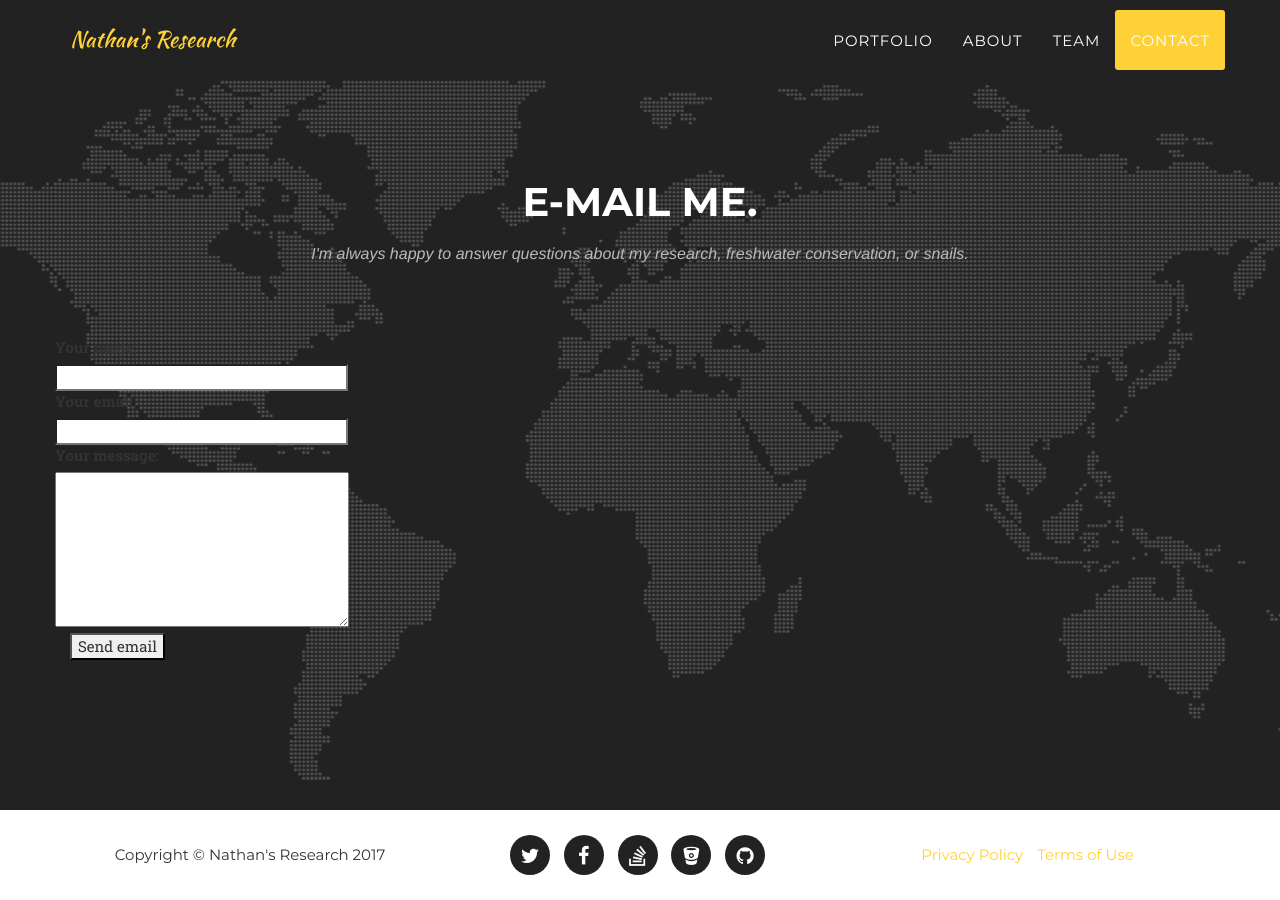
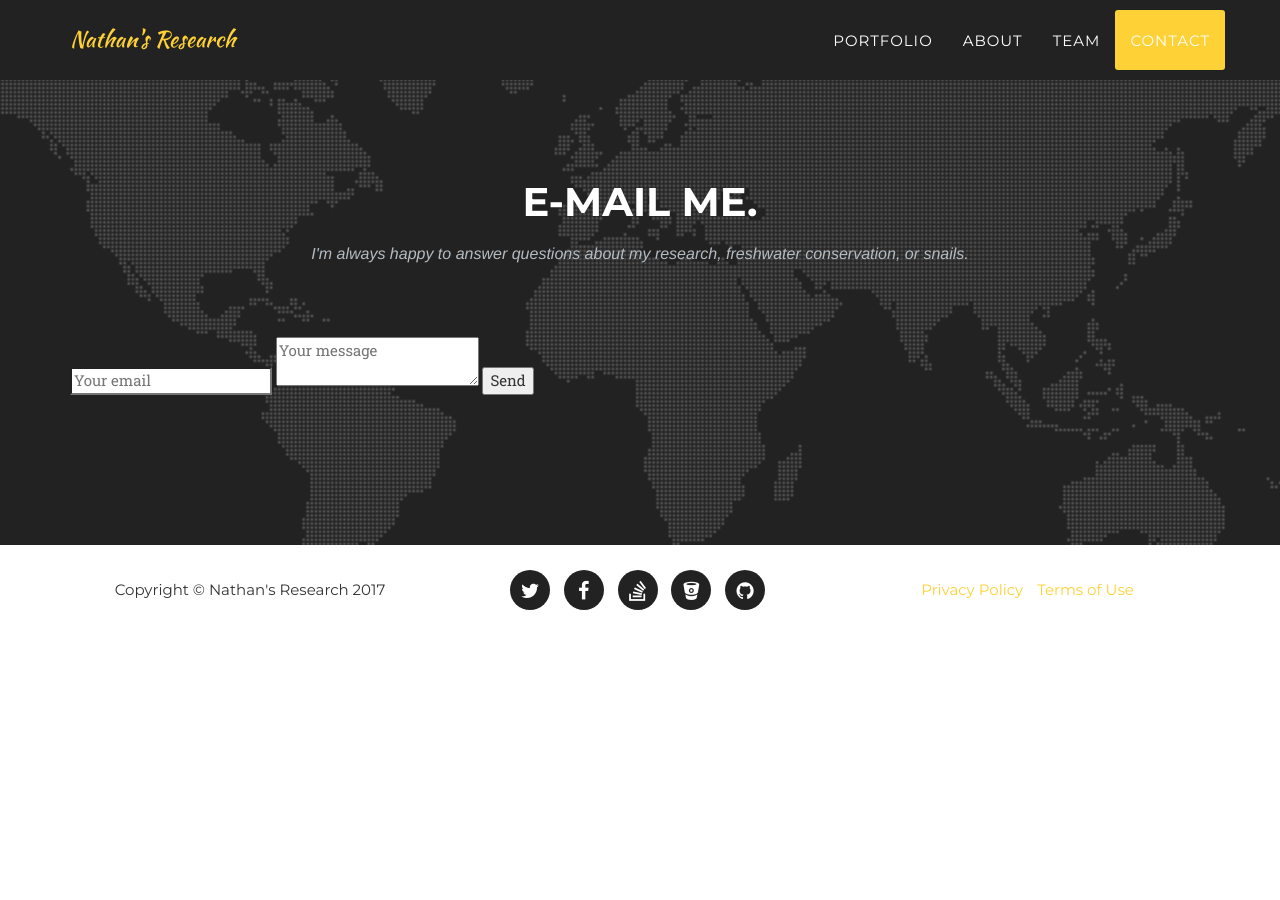
Before and after one commit to NathanWhelan/nathanwhelan.github.io, a Jekyll site: the page built from index.html, in a window 1280 px wide and 900 px high, scrolled down 5111 px. Built offline with Jekyll 4.4.1, drawn with Linux system fonts in a browser that asks for light colours; some web fonts are replaced; after the commit the page ends 5746 px from its top, so only the background shows below that.

Commit message:
Update contact.html

```diff
--- a/_includes/contact.html
+++ b/_includes/contact.html
@@ -5,8 +5,14 @@
                     <h2 class="section-heading">E-mail me.</h2>
                     <h3 class="section-subheading text-muted">I'm always happy to answer questions about my research, freshwater conservation, or snails.</h3>
                 </div>
-            </div>
-<form id="contact_form" action="https://www.enformed.io/u2npavqv" method="POST" enctype="multipart/form-data">
+		</div>
+<form method="POST" action="http://formspree.io/nathan.whelan@gmail.com">
+  <input type="email" name="email" placeholder="Your email">
+  <textarea name="message" placeholder="Your message"></textarea>
+  <button type="submit">Send</button>
+</form>
+<!--
+		<form id="contact_form" action="https://www.enformed.io/u2npavqv" method="POST" enctype="multipart/form-data">
 	<div class="row">
 		<label for="name">Your name:</label><br />
 		<input id="name" class="input" name="name" type="text" value="" size="30" /><br />
@@ -21,6 +27,7 @@
 	</div>
 	<input id="submit_button" type="submit" value="Send email" />
 </form>
+-->
             <!--<div class="row">
                 <div class="col-lg-12">
                     <form name="sentMessage" id="contactForm" novalidate>
```
